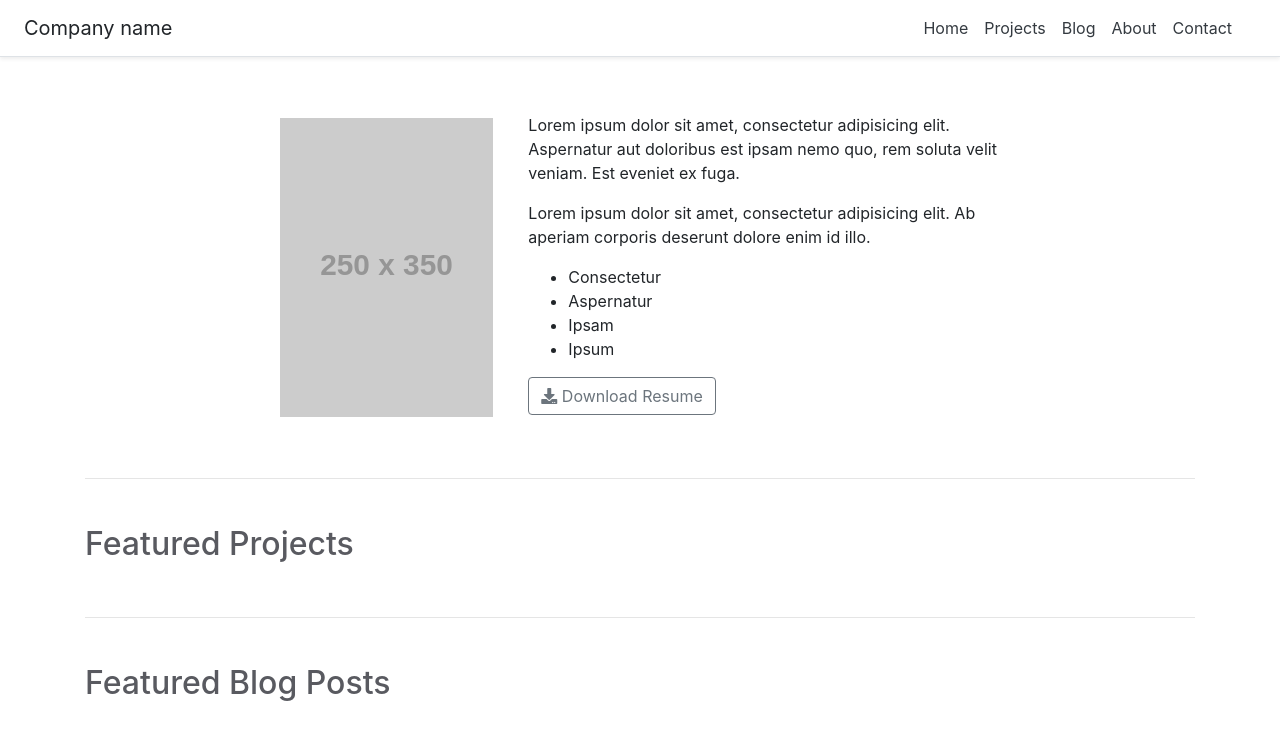
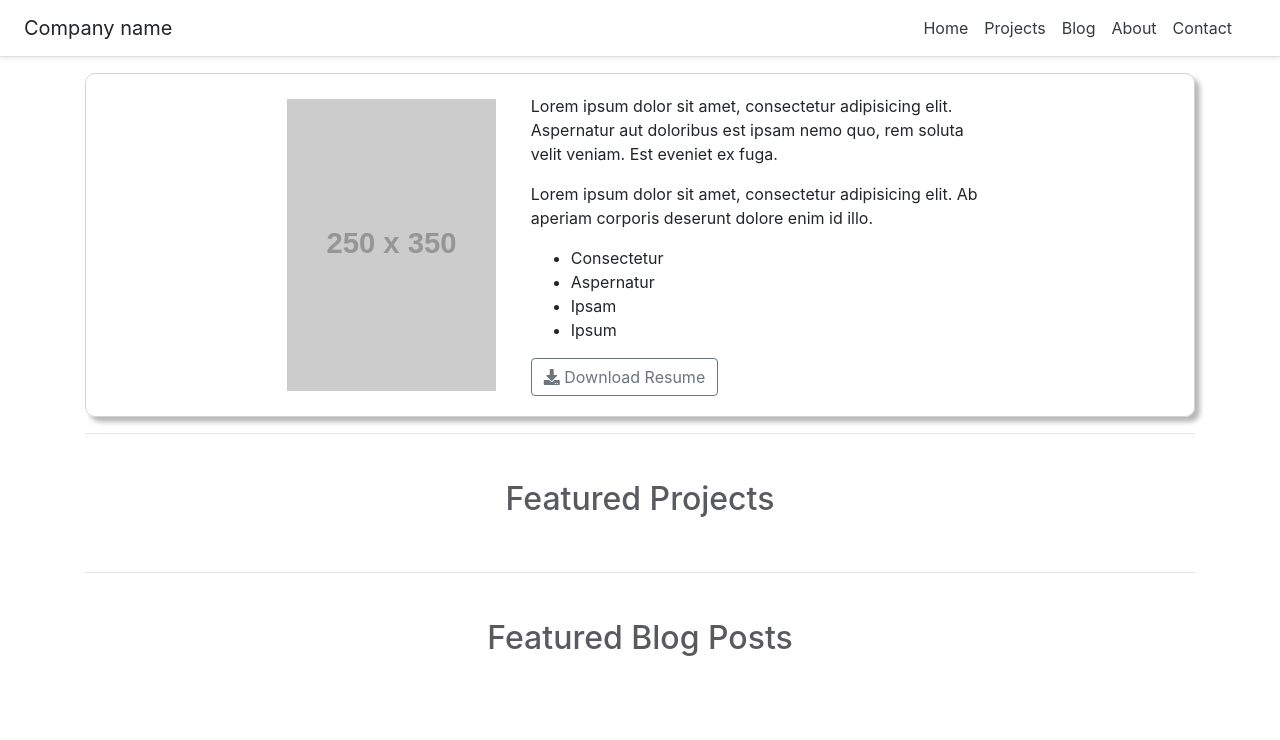
Before and after one commit to bjfikky/BlogApp-Angular, an Angular app: page / in a window 1280 px wide. Shown: the top 740 px of the page. Built offline with nearby package versions, Linux system fonts and the light colour scheme.

Commit message:
Added project detail view and service

```diff
--- a/src/app/_services/project.service.ts
+++ b/src/app/_services/project.service.ts
@@ -7,9 +7,15 @@ import {Project} from '../_models/project';
   providedIn: 'root'
 })
 export class ProjectService {
-  baseUrl = 'http://localhost:53974/api/projects';
+  baseUrl = 'http://localhost:53974/api/projects/';
+
   constructor(private http: HttpClient) { }
+
   getProjects(): Observable<Project[]> {
     return this.http.get<Project[]>(this.baseUrl);
   }
+
+  getProject(id): Observable<Project> {
+    return this.http.get<Project>(this.baseUrl + id);
+  }
 }
--- a/src/app/app.module.ts
+++ b/src/app/app.module.ts
@@ -13,6 +13,7 @@ import {appRoutes} from './routes';
 import { ProjectCardComponent } from './projects/project-card/project-card.component';
 import {ProjectService} from './_services/project.service';
 import {HttpClientModule} from '@angular/common/http';
+import { ProjectDetailComponent } from './projects/project-detail/project-detail.component';
 
 
 @NgModule({
@@ -24,7 +25,8 @@ import {HttpClientModule} from '@angular/common/http';
     BlogComponent,
     ProjectsComponent,
     ContactComponent,
-    ProjectCardComponent
+    ProjectCardComponent,
+    ProjectDetailComponent
   ],
   imports: [
     BrowserModule,
--- a/src/app/home/home.component.css
+++ b/src/app/home/home.component.css
@@ -1,15 +1,15 @@
 .introduction {
-  padding: 40px 0;
+  padding: 20px 10px;
+  border: 1px solid #d4d4d4;
+  border-radius: 10px;
+  box-shadow: 5px 5px 5px #b8b8b8;
 }
-
 .intro-image {
   padding: 5px;
 }
-
 .section {
   padding: 30px 0;
 }
-
 .section h2 {
   color: #595a60;
 }
--- a/src/app/home/home.component.html
+++ b/src/app/home/home.component.html
@@ -29,11 +29,11 @@
 <hr>
 
 <div class="section featured-project">
-  <h2>Featured Projects</h2>
+  <h2 class="text-center">Featured Projects</h2>
 </div>
 
 <hr>
 
 <div class="section featured-blog">
-  <h2>Featured Blog Posts</h2>
+  <h2 class="text-center">Featured Blog Posts</h2>
 </div>
--- a/src/app/projects/project-card/project-card.component.css
+++ b/src/app/projects/project-card/project-card.component.css
@@ -1,5 +1,10 @@
 .card {
-  margin: 10px 0;
+  width: 340px;
+}
+.card-body {
+  display: flex;
+  flex-direction: column;
+  justify-content: space-between;
 }
 .footer {
   display: flex;
@@ -11,3 +16,14 @@
 .card-tools span {
   margin: 0 2px;
 }
+
+@media only screen
+and (min-device-width: 375px)
+and (max-device-width: 667px)
+and (-webkit-min-device-pixel-ratio: 2)
+and (orientation: portrait) {
+  .card {
+    margin: 10px 0;
+    width: 100%;
+  }
+}
--- a/src/app/projects/project-card/project-card.component.html
+++ b/src/app/projects/project-card/project-card.component.html
@@ -1,13 +1,15 @@
-<div class="col-sm-4 col-md-3">
-  <div class="card" style="width: 18rem;">
+<div class="card h-100">
   <div class="card-body">
+    <div>
       <h5 class="card-title">{{project.Title}}</h5>
-      <p class="card-text">Some quick example text to build on the card title and make up the bulk of the card's content.</p>
+      <p class="card-text">{{project.Description | slice:0:80 }} ...</p>
+    </div>
     <div class="card-tools">
       <span class="badge badge-pill badge-secondary" *ngFor="let tool of GetTools()">{{tool}}</span>
     </div>
+    <div>
       <div class="footer">
-        <a href="#" class="card-link">Read More</a>
+        <a [routerLink]="['/projects', project.Id]" class="card-link">Read More</a>
         <span class="">
         <a href="#" class="card-link"><i class="fab fa-github"></i></a>
         <a href="#" class="card-link"><i class="fab fa-youtube"></i></a>
--- /dev/null
+++ b/src/app/projects/project-detail/project-detail.component.html
@@ -0,0 +1,3 @@
+<p>
+  {{project?.Title}}
+</p>
--- /dev/null
+++ b/src/app/projects/project-detail/project-detail.component.ts
@@ -0,0 +1,26 @@
+import { Component, OnInit } from '@angular/core';
+import {ProjectService} from '../../_services/project.service';
+import {ActivatedRoute} from '@angular/router';
+import {Project} from '../../_models/project';
+
+@Component({
+  selector: 'app-project-detail',
+  templateUrl: './project-detail.component.html',
+  styleUrls: ['./project-detail.component.css']
+})
+export class ProjectDetailComponent implements OnInit {
+  project: Project;
+  constructor(private projectService: ProjectService, private route: ActivatedRoute) { }
+
+  ngOnInit() {
+    this.loadUser();
+  }
+
+  loadUser() {
+    this.projectService.getProject(this.route.snapshot.params['id']).subscribe((project: Project) => {
+      this.project = project;
+    }, error => {
+      console.log('error retrieving project');
+    });
+  }
+}
--- a/src/app/projects/projects.component.css
+++ b/src/app/projects/projects.component.css
@@ -1,4 +1,6 @@
 .projects {
   display: flex;
   justify-items: center;
+  flex-wrap: wrap;
+
 }
--- a/src/app/projects/projects.component.html
+++ b/src/app/projects/projects.component.html
@@ -1,5 +1,3 @@
-<div class="projects">
-  <div class="row">
+<div class="projects card-deck">
     <app-project-card *ngFor="let project of projects" [project]="project"></app-project-card>
-  </div>
 </div>
--- a/src/app/routes.ts
+++ b/src/app/routes.ts
@@ -5,10 +5,12 @@ import {ProjectsComponent} from './projects/projects.component';
 import {AboutComponent} from './about/about.component';
 import {BlogComponent} from './blog/blog.component';
 import {ContactComponent} from './contact/contact.component';
+import {ProjectDetailComponent} from './projects/project-detail/project-detail.component';
 
 export const appRoutes: Routes = [
   {path: '', component: HomeComponent},
   {path: 'projects', component: ProjectsComponent},
+  {path: 'projects/:id', component: ProjectDetailComponent},
   {path: 'blog', component: BlogComponent},
   {path: 'about', component: AboutComponent},
   {path: 'contact', component: ContactComponent},
```
Also changed, not shown: src/app/projects/project-detail/project-detail.component.css (added). Lines whose indentation alone changed are shown as unchanged.
